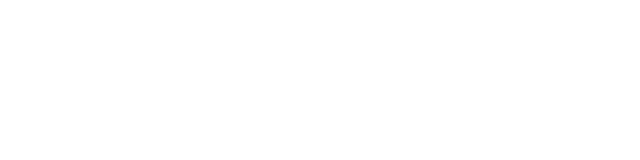
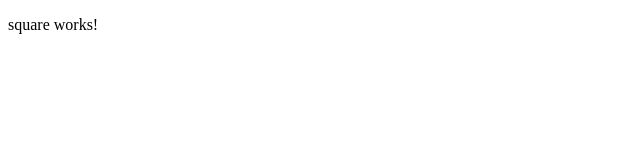
Before and after one commit to EbereUzodufa/ng-tic-tac, an Angular app: page / in a window 1280 px wide. Shown: the top 160 px of the page, without its empty margins (0-640 px from the left). Built offline with nearby package versions, Linux system fonts and the light colour scheme.

Commit message:
Adds tag to display square component

```diff
--- a/src/app/app.component.html
+++ b/src/app/app.component.html
@@ -1,3 +1,4 @@
+<app-square></app-square>
 <router-outlet>
 
 </router-outlet>
```
